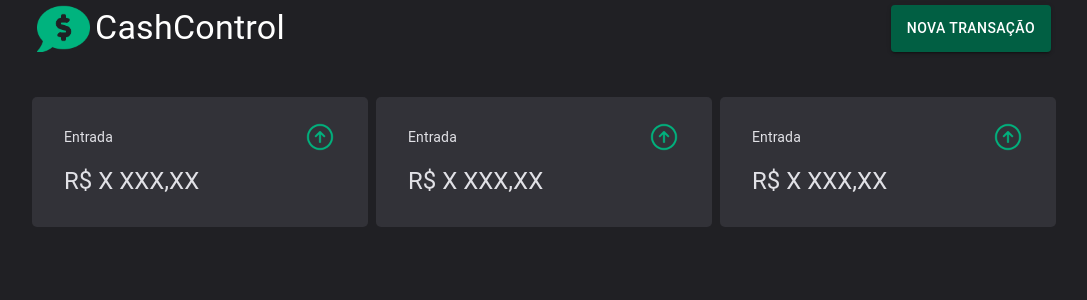
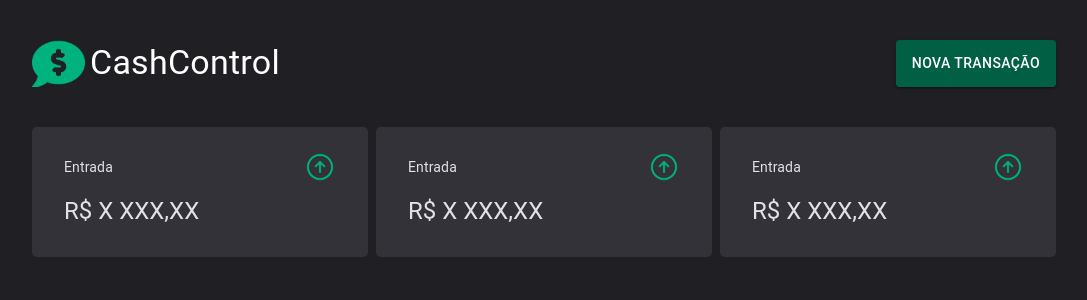
Before and after one commit to eugeogeo/cashControl, a React (Vite) app: page / in a window 1280 px wide. Shown: the top 300 px of the page, without its empty margins (96-1183 px from the left). Built offline with nearby package versions, Linux system fonts and the light colour scheme.

Commit message:
feat: componentizado o header

```diff
--- /dev/null
+++ b/src/components/Header.tsx
@@ -0,0 +1,38 @@
+import { Box, Button, Typography } from '@mui/material';
+import Logo from './../assets/icons/logo.png';
+
+const Header = () =>{
+    return(
+        <Box
+            sx={{
+                display: 'flex',
+                justifyContent: 'space-between',
+                paddingTop: '40px'
+            }}
+        >
+            <Box
+                sx={{
+                    display: 'flex',
+                    alignItems:'center',
+                }}
+            >
+                <img src={Logo} width={'53px'}/>
+                <Typography
+                    variant="h4"
+                    component="h4"
+                    sx={{ color: '#ffffff', pl:'5px'}}
+                >
+        CashControl
+                </Typography>
+            </Box>
+            <Button
+                color="primary"
+                variant='contained'
+            >
+  Nova Transação
+            </Button>
+        </Box>
+    );
+};
+
+export default Header;
--- a/src/pages/Home.tsx
+++ b/src/pages/Home.tsx
@@ -1,6 +1,6 @@
-import { Box, Button, Typography } from '@mui/material';
-import Logo from './../assets/icons/logo.png';
+import { Box } from '@mui/material';
 import CardTransaction from '../components/CardTransaction';
+import Header from '../components/Header';
 
 const Home = () => {
 
@@ -21,36 +21,8 @@ const Home = () => {
                     flexDirection: 'column',
                 }}
             >
-                {/* header */}
-                <Box
-                    sx={{
-                        display: 'flex',
-                        justifyContent: 'space-between',
-                        padding: '5px'
-                    }}
-                >
-                    <Box
-                        sx={{
-                            display: 'flex',
-                            alignItems:'center',
-                        }}
-                    >
-                        <img src={Logo} width={'53px'}/>
-                        <Typography
-                            variant="h4"
-                            component="h4"
-                            sx={{ color: '#ffffff', pl:'5px'}}
-                        >
-                        CashControl
-                        </Typography>
-                    </Box>
-                    <Button
-                        color="primary"
-                        variant='contained'
-                    >
-                  Nova Transação
-                    </Button>
-                </Box>
+                <Header />
+
                 <Box
                     sx={{
                         display: 'flex',
```
